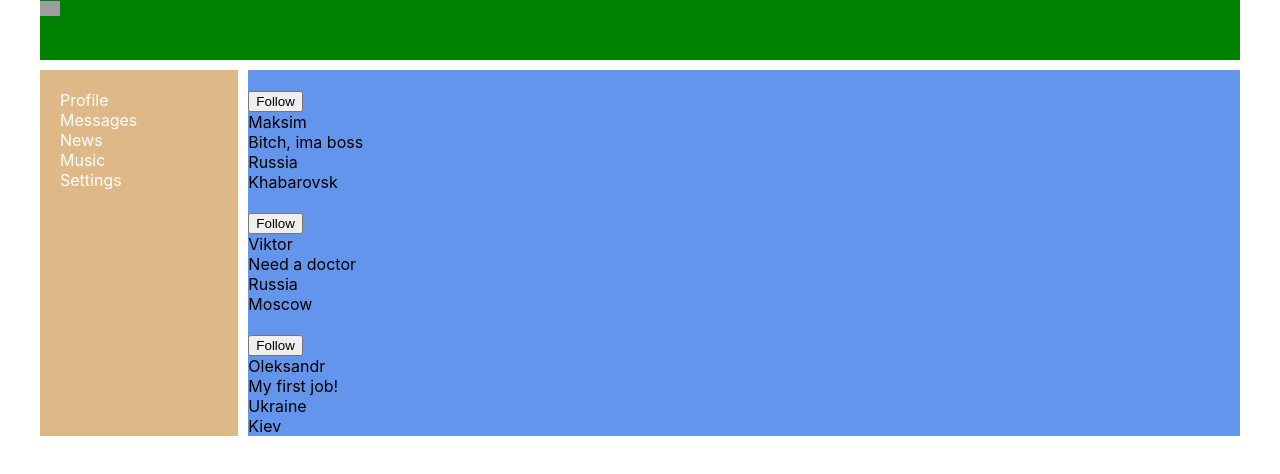
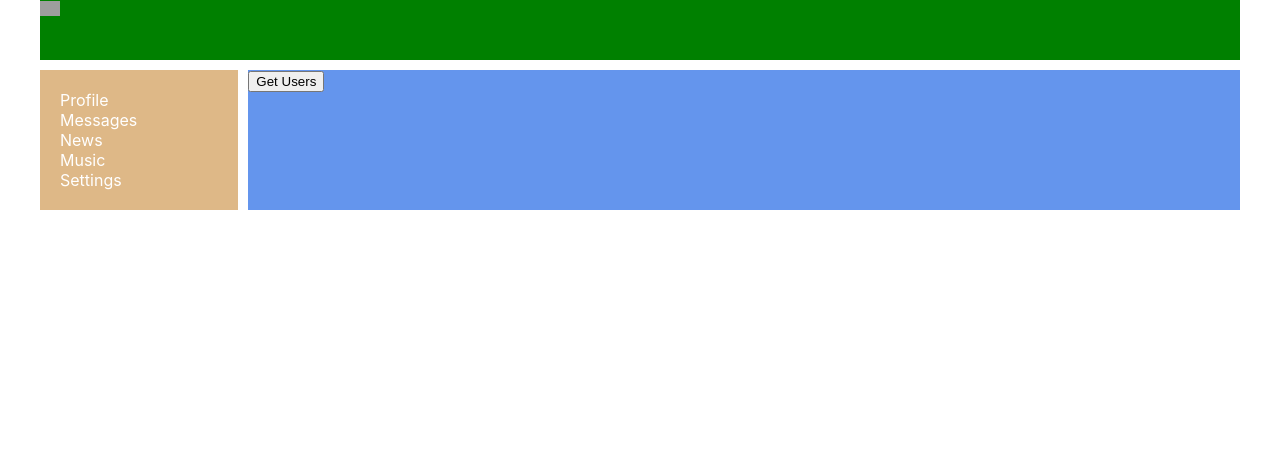
Before and after one commit to MaksimWeb/React-Samurai, a React (Create React App) app: page /users in a window 1280 px wide. Shown: the top 474 px of the page. Built offline with nearby package versions, Linux system fonts and the light colour scheme; grey boxes are pictures that could not be loaded.

Commit message:
users page rest api

```diff
--- a/package.json
+++ b/package.json
@@ -6,6 +6,7 @@
     "@testing-library/jest-dom": "^5.11.9",
     "@testing-library/react": "^11.2.3",
     "@testing-library/user-event": "^12.6.2",
+    "axios": "^0.21.1",
     "react": "^17.0.1",
     "react-dom": "^17.0.1",
     "react-redux": "^7.2.2",
--- a/src/components/Users/Users.jsx
+++ b/src/components/Users/Users.jsx
@@ -1,25 +1,44 @@
 import React from 'react';
+import styles from './users.module.css'
+import * as axios from 'axios';
+import userPhoto from '../../assets/images/userPhoto.jpg'
 
 let Users = (props) => {
+
+    let getUsers = () => {
+        if (props.users.length === 0) {
+            axios.get("https://social-network.samuraijs.com/api/1.0/users").then(response => {
+                props.setUsers(response.data.items);
+            });
+        }
+
+    }
+
     return <div>
+        <button onClick={getUsers}>Get Users</button>
         {
             props.users.map(u => <div key={u.id}>
             <span>
                 <div>
-                    <img src="" alt=""/>
+                    <img src={u.photos.small != null ? u.photos.small : userPhoto} className={styles.userPhoto} alt="Avatar"/>
                 </div>
                 <div>
-                    <button>Follow</button>
+                    {u.followed ? <button onClick={() => {
+                            props.unfollow(u.id)
+                        }}>Unfollow</button>
+                        : <button onClick={() => {
+                            props.follow(u.id)
+                        }}>Follow</button>}
                 </div>
             </span>
                 <span>
                 <span>
-                    <div>{u.fullName}</div><
+                    <div>{u.name}</div><
                     div>{u.status}</div>
                 </span>
                 <span>
-                    <div>{u.location.country}</div>
-                    <div>{u.location.city}</div>
+                    <div>{'u.location.country'}</div>
+                    <div>{'u.location.city'}</div>
                 </span>
             </span>
             </div>)
--- /dev/null
+++ b/src/components/Users/users.module.css
@@ -0,0 +1,4 @@
+.userPhoto {
+    width: 100px;
+    height: 100px;
+}
--- a/src/redux/users-reducer.js
+++ b/src/redux/users-reducer.js
@@ -3,13 +3,8 @@ const UNFOLLOW = 'UNFOLLOW';
 const SET_USERS = 'SET_USERS';
 
 let initialState = {
-    users: [
-        {id: 1, fullName: 'Maksim', followed: false, status: 'Bitch, ima boss', location: {city: 'Khabarovsk', country: 'Russia'} },
-        {id: 2, fullName: 'Viktor', followed: true, status: 'Need a doctor', location: {city: 'Moscow', country: 'Russia'} },
-        {id: 3, fullName: 'Oleksandr', followed: false ,status: 'My first job!', location: {city: 'Kiev', country: 'Ukraine'} },
-    ],
-
-}
+    users: []
+};
 
 const usersReducer = (state = initialState, action) => {
 
```
Also changed, not shown: 2 other files (tests, documents, lock files or other folders).
